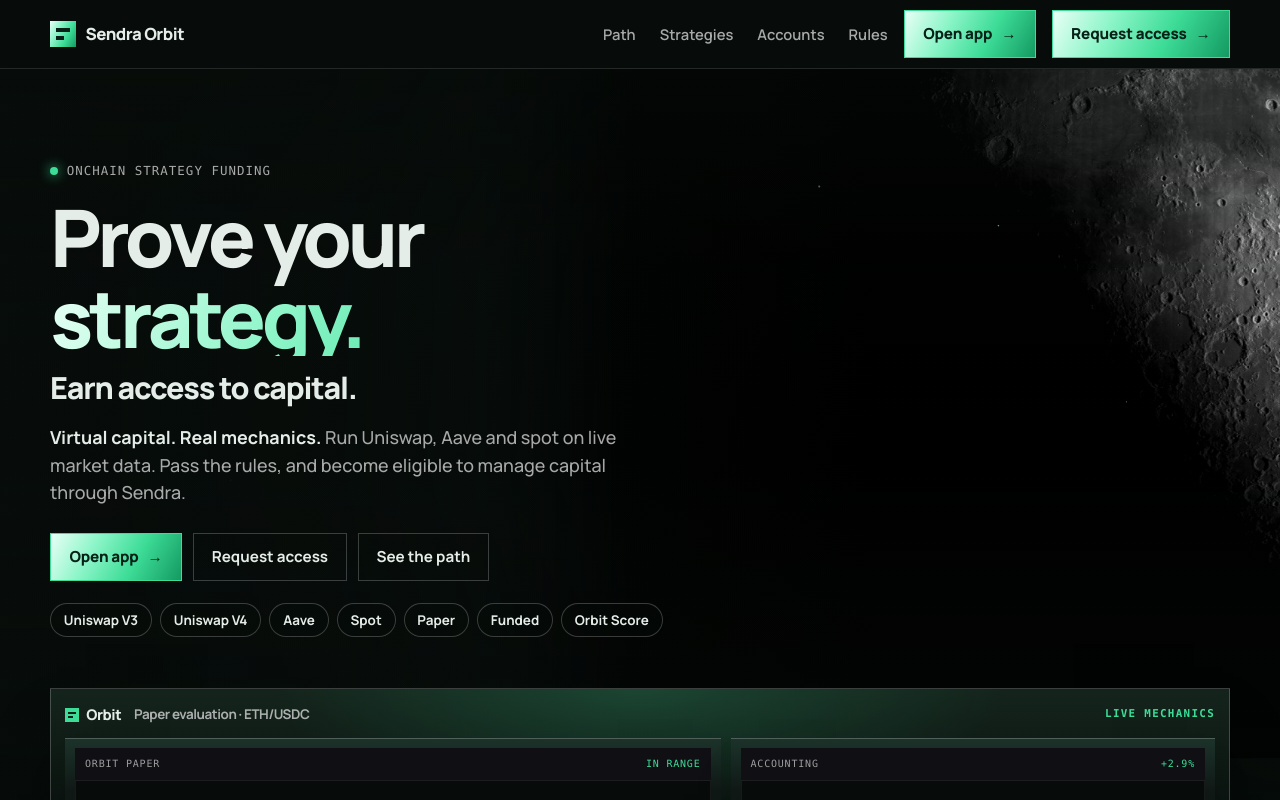
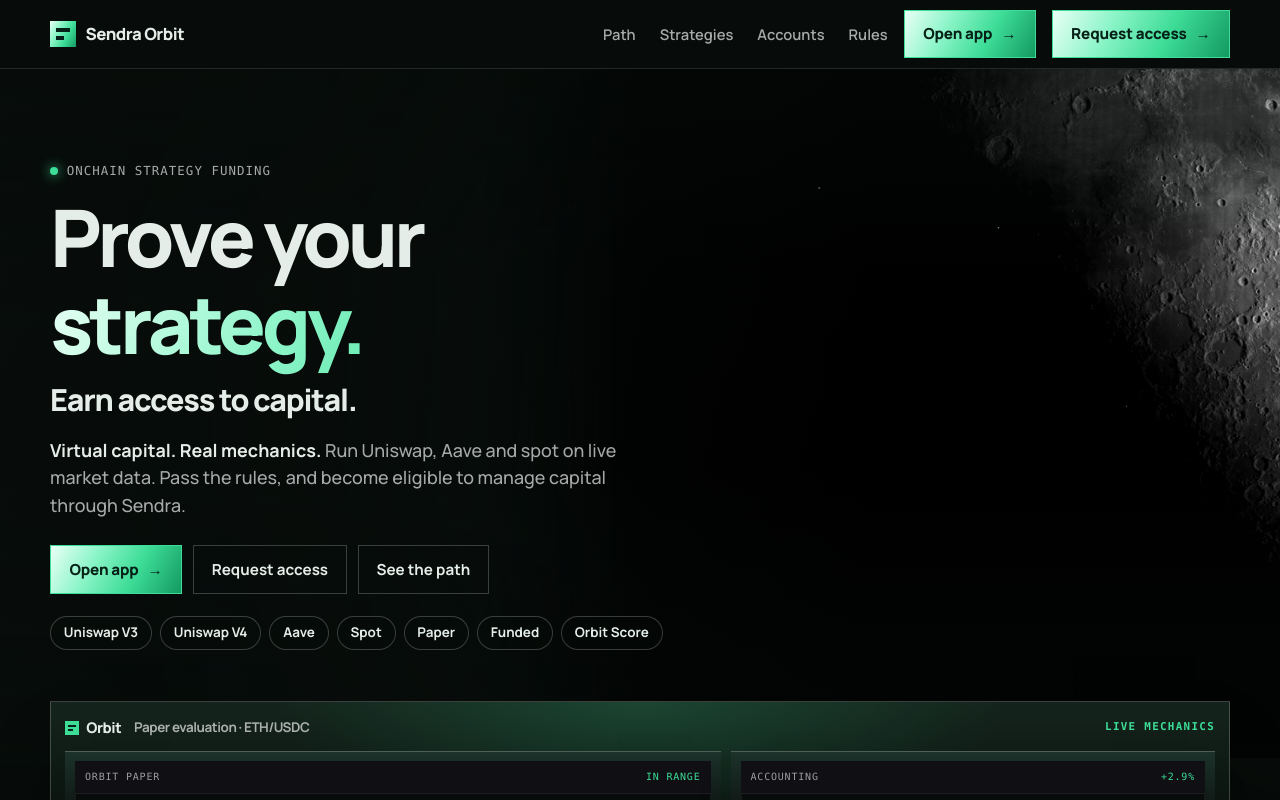
Before and after one commit to Diego-AVZ/sendra-orbit, a React (Vite) app: page / in a window 1280 px wide. Shown: the top 800 px of the page. Built offline with nearby package versions, Linux system fonts and the light colour scheme.

Commit message:
let gooo

```diff
--- a/src/index.css
+++ b/src/index.css
@@ -284,10 +284,15 @@ body {
 .land h1 em {
   display: block;
   margin-top: 0.06em;
+  margin-bottom: -0.16em;
+  padding-bottom: 0.16em;
+  line-height: 1.12;
   font-style: normal;
   background: var(--wash);
   -webkit-background-clip: text;
   background-clip: text;
+  -webkit-box-decoration-break: clone;
+  box-decoration-break: clone;
   color: transparent;
 }
 
```
